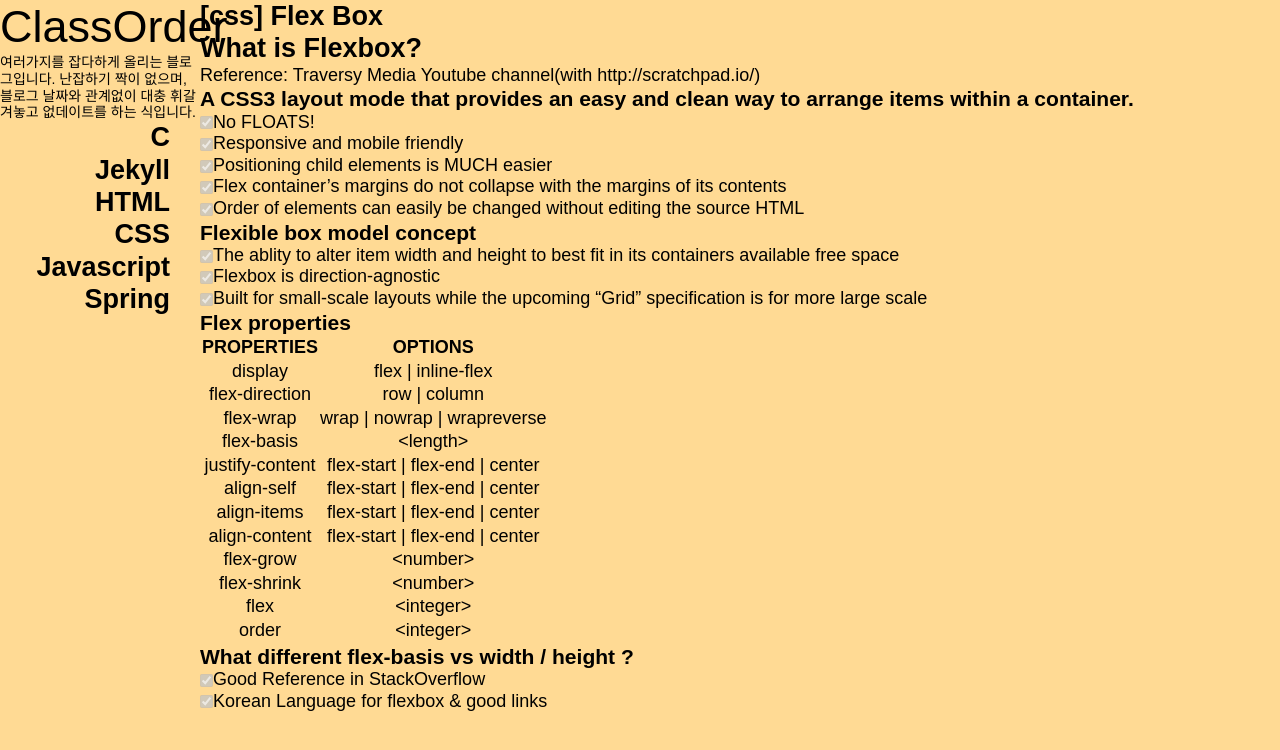
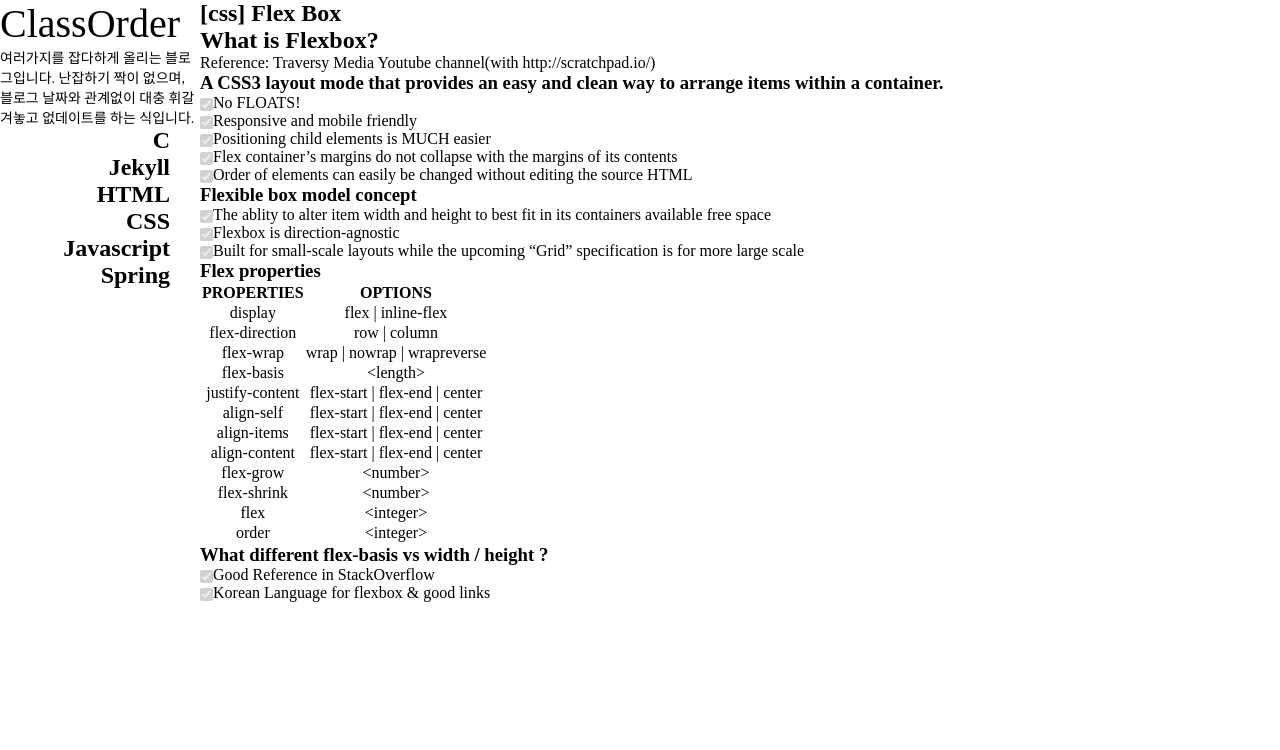
Before and after one commit to ProjectTavern/deprecated-winterguard.github.io, a Jekyll site: the page built from categories/css/_posts/2017-12-24-[CSS]-Flex-Box.md, in a window 1280 px wide. Shown: the top 750 px of the page. Built offline with Jekyll 4.4.1, drawn with Linux system fonts in a browser that asks for light colours; nearby versions of some CDN libraries; our own code applies the rules of GitHub Pages for plain Markdown files.

Commit message:
Update head.html

```diff
--- a/_includes/head.html
+++ b/_includes/head.html
@@ -19,10 +19,6 @@
     blockquote, q {quotes: none}
     input,select,textarea,button {vertical-align:middle}
     button {border:0 none;background-color:transparent;cursor:pointer}
-    body {min-width:320px;background:#ffda94}
-    body,th,td,input,select,textarea,button {font-size:18px;line-height:1.2;font-family:sans-serif;color:#000} /* color값은 디자인가이드에 맞게사용 */
-    a {color:#1122cc;text-decoration:none}
-    a:active, a:hover {text-decoration:underline}
     address,caption,cite,code,dfn,em,var {font-style:normal;font-weight:normal}
     hr {display:none}
     article, aside, details, figcaption, figure, footer, header, hgroup, nav, section, main {display:block}
```
